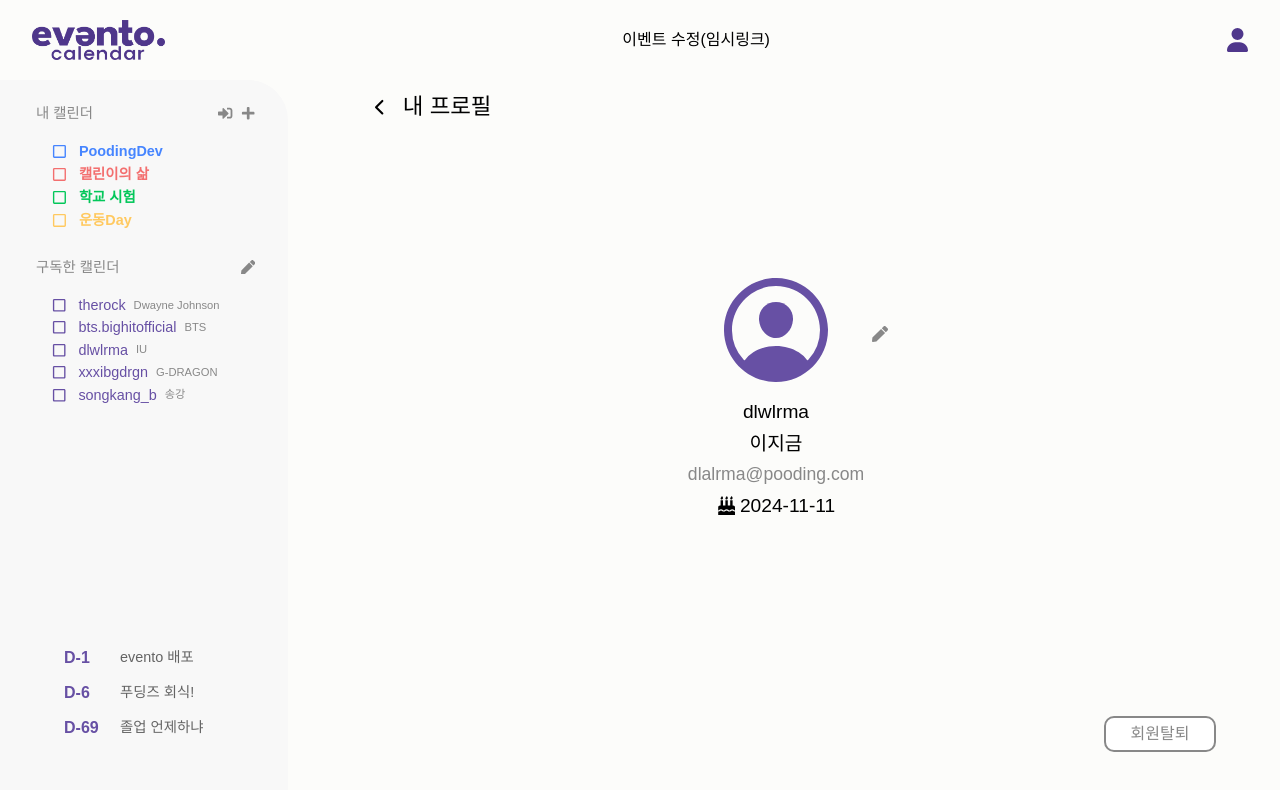
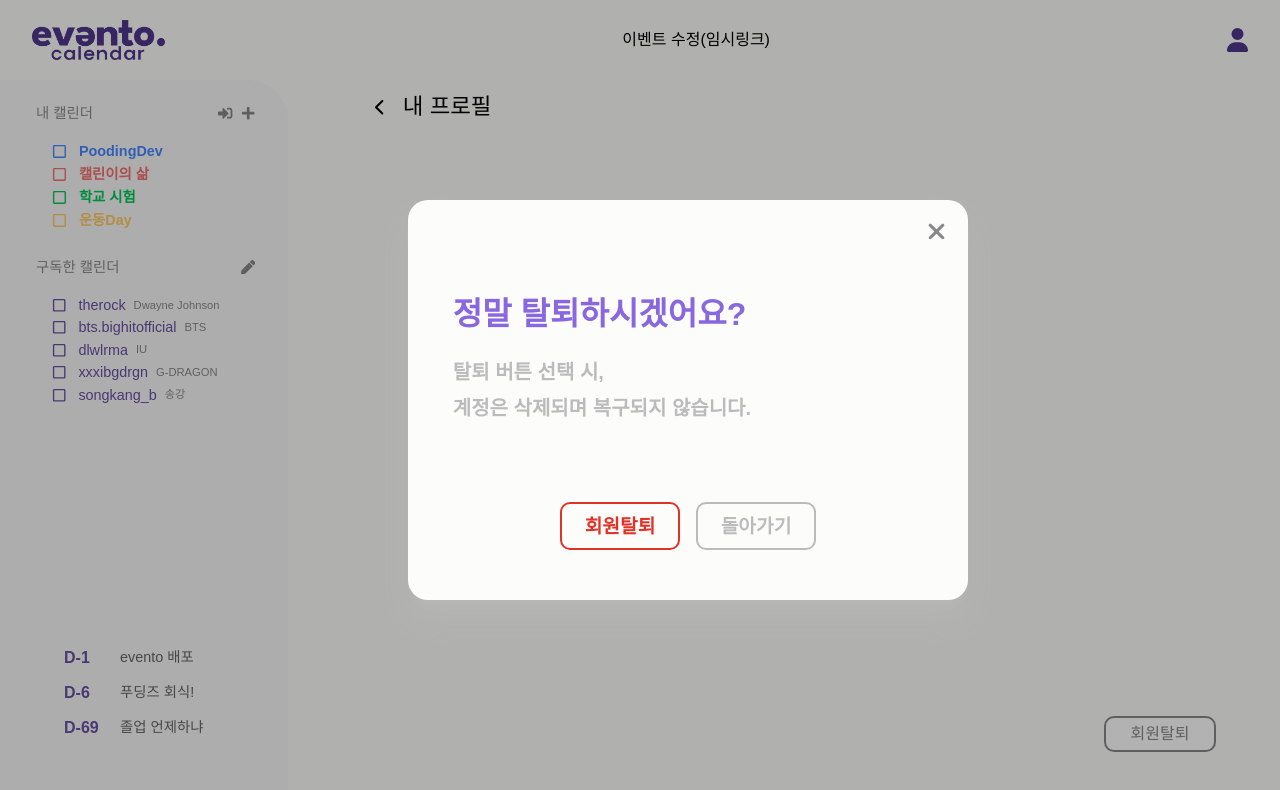
Before and after one commit to PoodingDev/Evento_FE, a React (Vite) app: page /profile in a window 1280 px wide. Both pictures are taken after a click on the button "회원탈퇴". Shown: the top 790 px of the page. Built offline with nearby package versions, Linux system fonts and the light colour scheme.

Commit message:
Feat: #71 탈퇴 확인 모달 수정 및 팝업 구현

```diff
--- a/src/components/DeleteAccountModal.jsx
+++ b/src/components/DeleteAccountModal.jsx
@@ -1,24 +1,31 @@
 import React from "react";
 import { FaXmark } from "react-icons/fa6";
 
-export default function DeleteAccountModal() {
+export default function DeleteAccountModal({ onClose }) {
   return (
-    <div className="flex h-[30rem] w-[37rem] translate-x-[3rem] flex-col items-center justify-center rounded-[1.25rem] bg-eventoWhite p-[2.8rem] shadow-xl shadow-lightGray/50">
-      <FaXmark size={25} className="absolute right-[2.8rem] top-[2.8rem]" />
-      <p className="mb-[2rem] mt-[3rem] w-[31.4rem] text-[2rem] font-bold text-eventoPurple">
+    <div className="flex h-[25rem] w-[35rem] translate-x-[3rem] flex-col items-center justify-center rounded-[1.25rem] bg-eventoWhite p-[2.8rem] shadow-xl shadow-lightGray/50">
+      <FaXmark
+        size={25}
+        className="absolute right-[1.2rem] top-[1.2rem] cursor-pointer text-darkGray"
+        onClick={onClose}
+      />
+      <p className="mb-[2rem] ml-[2rem] mt-[3rem] w-[31.4rem] text-[2rem] font-bold text-eventoPurple">
         정말 탈퇴하시겠어요?
       </p>
-      <p className="mb-[0.3rem] w-[31.4rem] text-[1.25rem] font-bold text-lightGray">
+      <p className="mb -[0.3rem] ml-[2rem] w-[31.4rem] text-[1.25rem] font-bold text-lightGray">
         탈퇴 버튼 선택 시,
       </p>
-      <p className="mb-[5.3rem] w-[31.4rem] text-[1.25rem] font-bold text-lightGray">
+      <p className="mb-[5.3rem] ml-[2rem] mt-[1rem] w-[31.4rem] text-[1.25rem] font-bold text-lightGray">
         계정은 삭제되며 복구되지 않습니다.
       </p>
       <div className="flex space-x-[1rem]">
         <button className="flex h-[3rem] w-[7.5rem] items-center justify-center rounded-[0.625rem] border-[0.15rem] border-solid border-darkRed text-center text-[1.2rem] font-bold text-darkRed hover:bg-darkRed/50 active:bg-darkRed">
           <span>회원탈퇴</span>
         </button>
-        <button className="flex h-[3rem] w-[7.5rem] items-center justify-center rounded-[0.625rem] border-[0.15rem] border-solid border-lightGray text-center text-[1.2rem] font-bold text-lightGray hover:bg-lightGray/50 active:bg-lightGray">
+        <button
+          onClick={onClose}
+          className="flex h-[3rem] w-[7.5rem] items-center justify-center rounded-[0.625rem] border-[0.15rem] border-solid border-lightGray text-center text-[1.2rem] font-bold text-lightGray hover:bg-lightGray/50 active:bg-lightGray"
+        >
           <span>돌아가기</span>
         </button>
       </div>
--- a/src/pages/Profile.jsx
+++ b/src/pages/Profile.jsx
@@ -1,4 +1,5 @@
-import React from "react";
+import DeleteAccountModal from "components/DeleteAccountModal";
+import React, { useState } from "react";
 import { FaBirthdayCake, FaPen } from "react-icons/fa";
 import { IoChevronBack, IoPersonCircleOutline } from "react-icons/io5";
 import { Link, Navigate, useNavigate } from "react-router-dom";
@@ -13,6 +14,10 @@ export default function Profile() {
   const userNickname = `dlwlrma`;
   const userEmail = `dlalrma@pooding.com`;
   const userBirth = `2024-11-11`;
+  const [isConfirmOpen, setIsConfirmOpen] = useState(false);
+  const toggleConfirm = () => {
+    setIsConfirmOpen((prev) => !prev);
+  };
 
   return (
     <>
@@ -44,10 +49,18 @@ export default function Profile() {
           />
         </div>
         <div className="absolute bottom-[3rem] right-[4rem]">
-          <button className="w-[7rem] gap-3 rounded-[0.625rem] border-2 border-darkGray bg-white px-3 py-2 text-darkGray">
+          <button
+            onClick={toggleConfirm}
+            className="w-[7rem] gap-3 rounded-[0.625rem] border-2 border-darkGray bg-white px-3 py-2 text-darkGray"
+          >
             회원탈퇴
           </button>
         </div>
+        {isConfirmOpen && (
+          <div className="fixed inset-0 z-50 flex items-center justify-center bg-black bg-opacity-30">
+            <DeleteAccountModal onClose={toggleConfirm} />
+          </div>
+        )}
       </div>
     </>
   );
```
